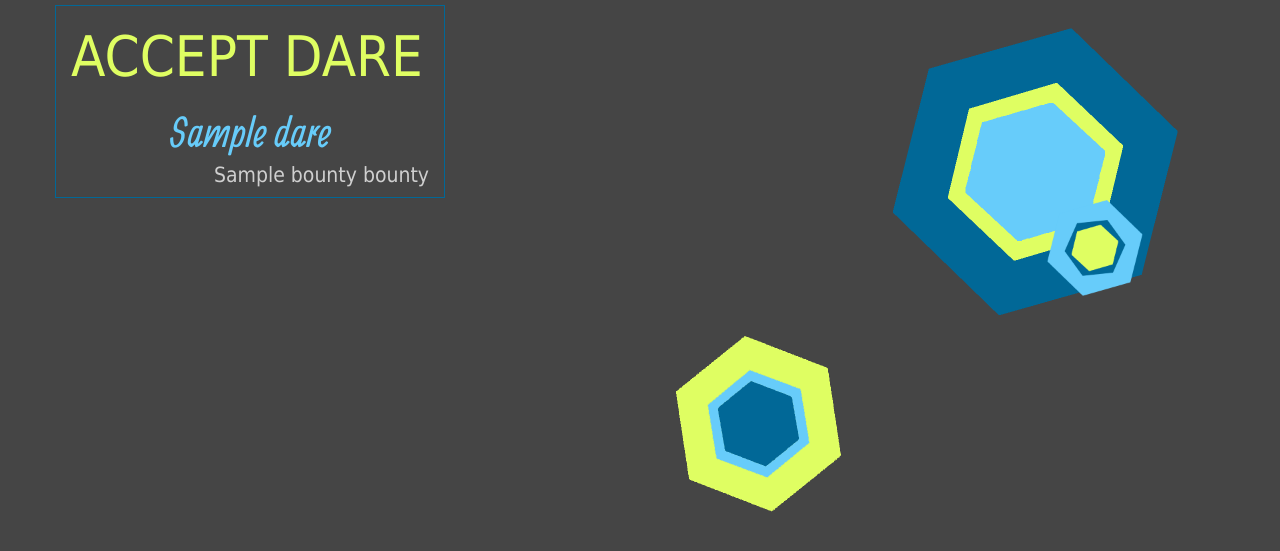
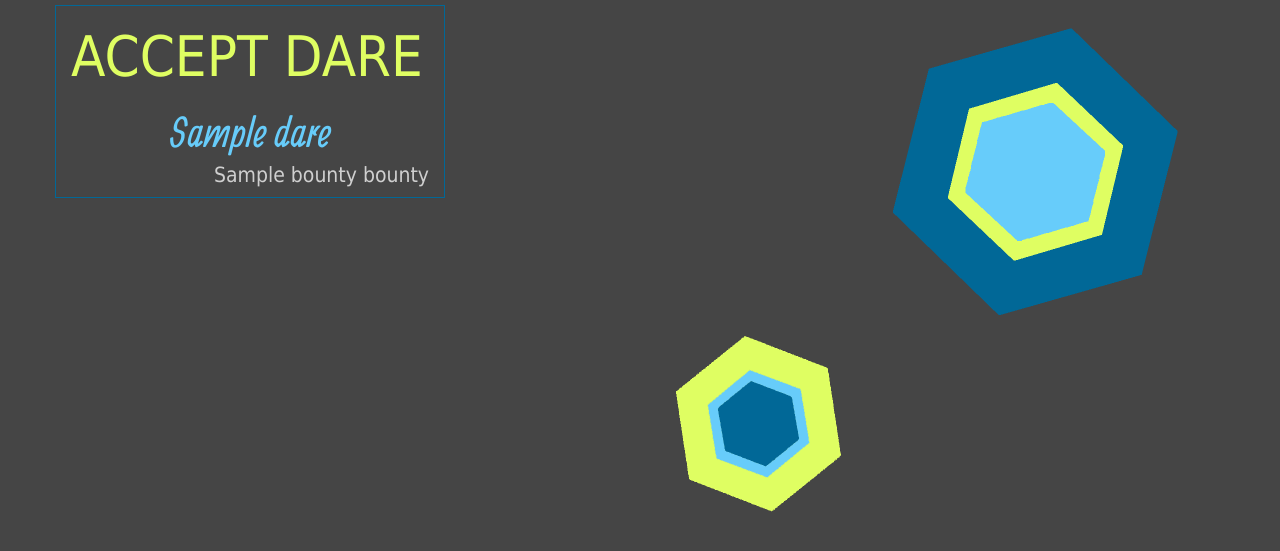
Before and after one commit to the-alex/DareYouDareMe, a Flask app: template templates/index.html in a window 1280 px wide. Shown: the part 140-691 px from the top of the page. Run offline with Flask 2, Linux system fonts and the light colour scheme; the template is opened without the code that fills it: most values are stand-ins (such as "Sample title", 1, 10 or a date in 2020); some libraries are stand-ins or nearby versions.

Commit message:
deleted unneeded hexagon

```diff
--- a/templates/index.html
+++ b/templates/index.html
@@ -19,8 +19,4 @@
 		<img id = "BountyCoinMain" src="/static/css/BountyCoin3.png"/>
 	</div>
 </div>
-<div class="row">
-	<div class="col-md-10"></div>
-	<div class="col-md-2"><img id = "BountyCoinSmall" src="/static/css/BountyCoin2.png"/></div>
-</div>
 {% endblock %}
```
